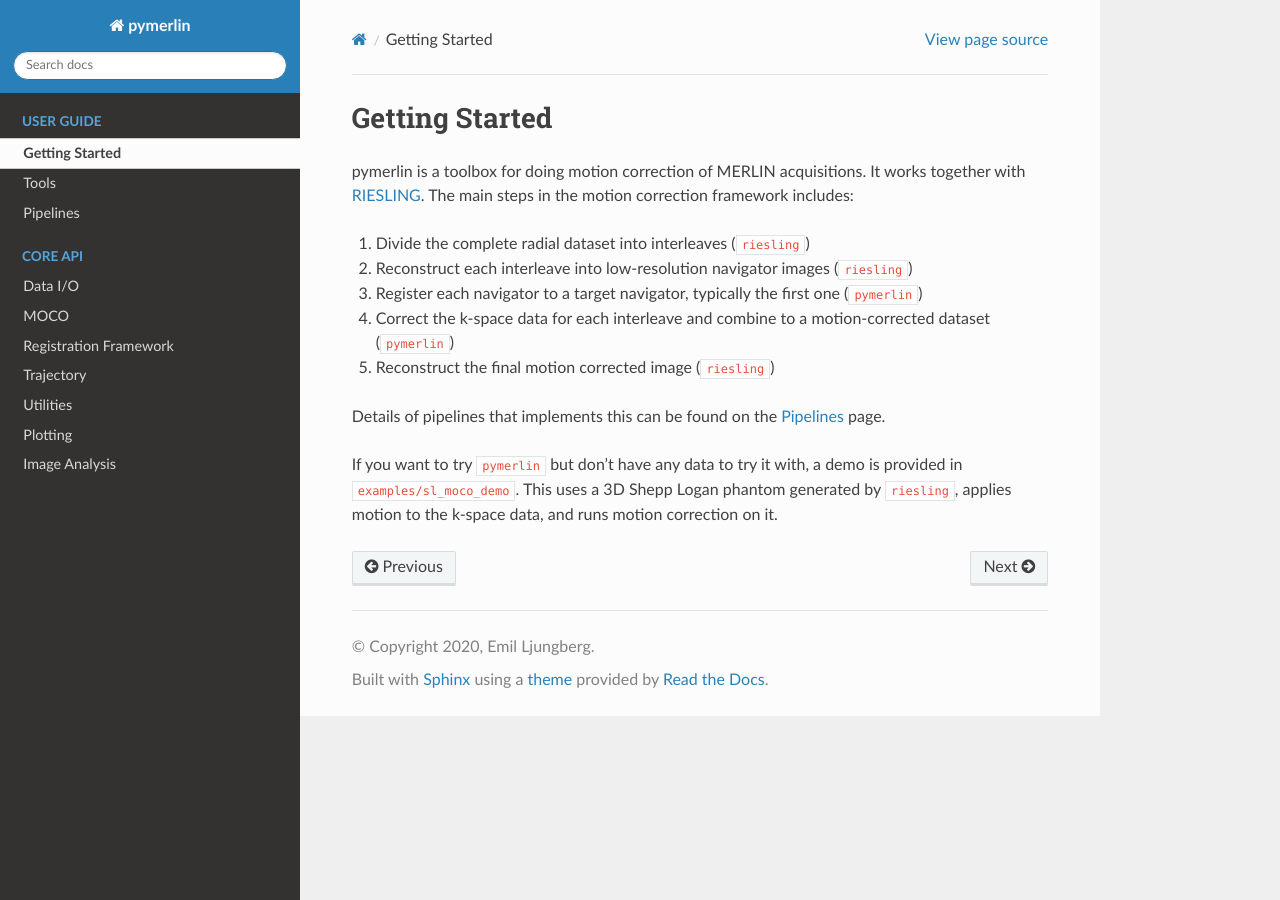
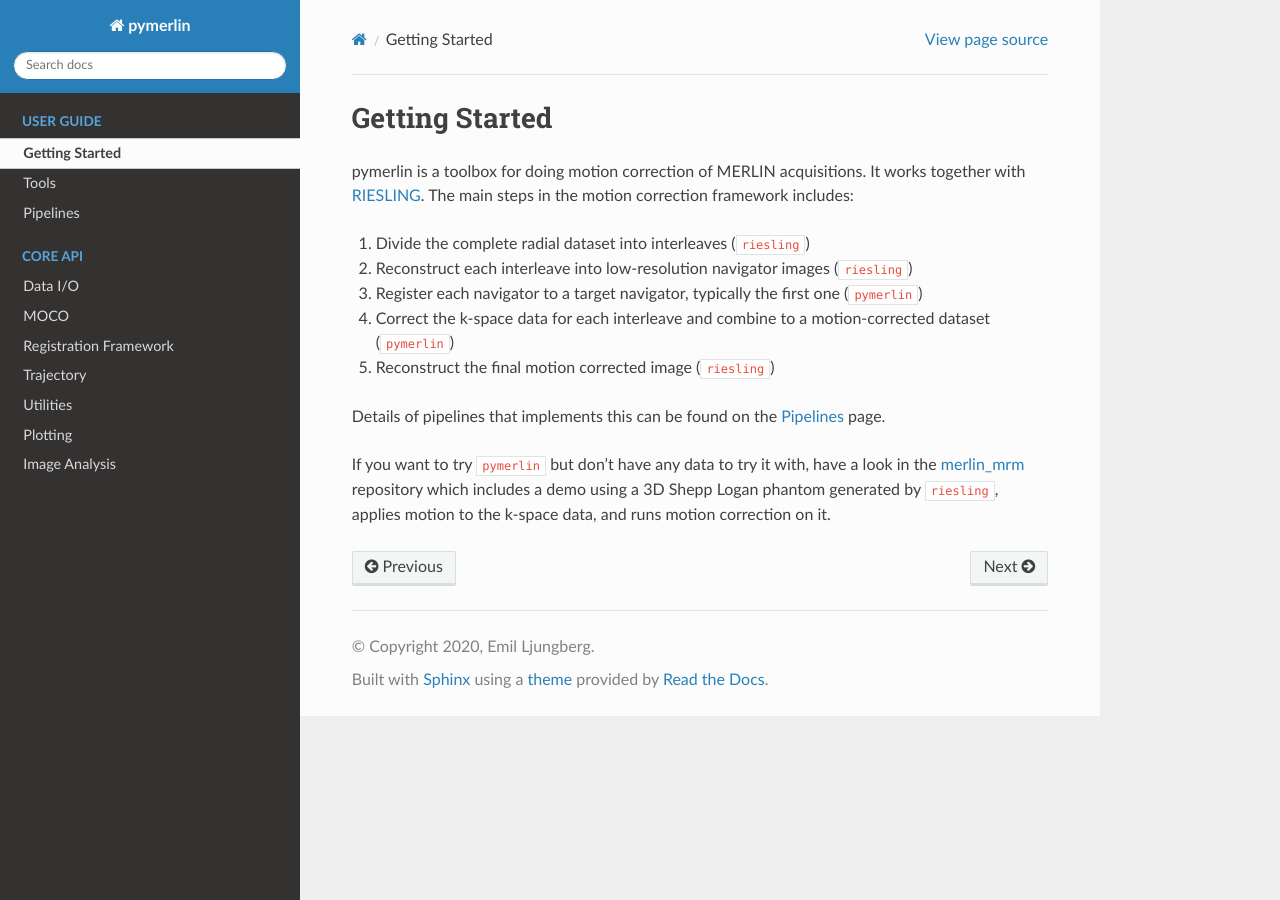
Before and after one commit to emilljungberg/pyMERLIN, a Sphinx documentation site: the page built from doc/getting_started.rst, in a window 1280 px wide. Built offline with Sphinx 7.4.7 and the Read the Docs theme 2.0.0, drawn with Linux system fonts in a browser that asks for light colours.

Commit message:
link demo repo

```diff
--- a/README.rst
+++ b/README.rst
@@ -24,4 +24,5 @@ Besides the python dependencies listed in ``pymerlin/requirements.txt``, MERLIN
 
 Usage
 ----------------
-Further details about the usage is found in the `documentation <https://pymerlin.readthedocs.io/en/latest/>`_.
+- Further details about the usage is found in the `documentation <https://pymerlin.readthedocs.io/en/latest/>`_.
+- Examples and code to reproduce figures for paper submitted to MRM can be found in the `merlin_mrm <https://github.com/emilljungberg/merlin_mrm>`_ repository.
--- a/doc/getting_started.rst
+++ b/doc/getting_started.rst
@@ -11,4 +11,4 @@ pymerlin is a toolbox for doing motion correction of MERLIN acquisitions. It wor
 
 Details of pipelines that implements this can be found on the :doc:`pipelines` page.
 
-If you want to try ``pymerlin`` but don't have any data to try it with, a demo is provided in ``examples/sl_moco_demo``. This uses a 3D Shepp Logan phantom generated by ``riesling``, applies motion to the k-space data, and runs motion correction on it.
+If you want to try ``pymerlin`` but don't have any data to try it with, have a look in the `merlin_mrm <https://github.com/emilljungberg/merlin_mrm>`_ repository which includes a demo using a 3D Shepp Logan phantom generated by ``riesling``, applies motion to the k-space data, and runs motion correction on it.
```
